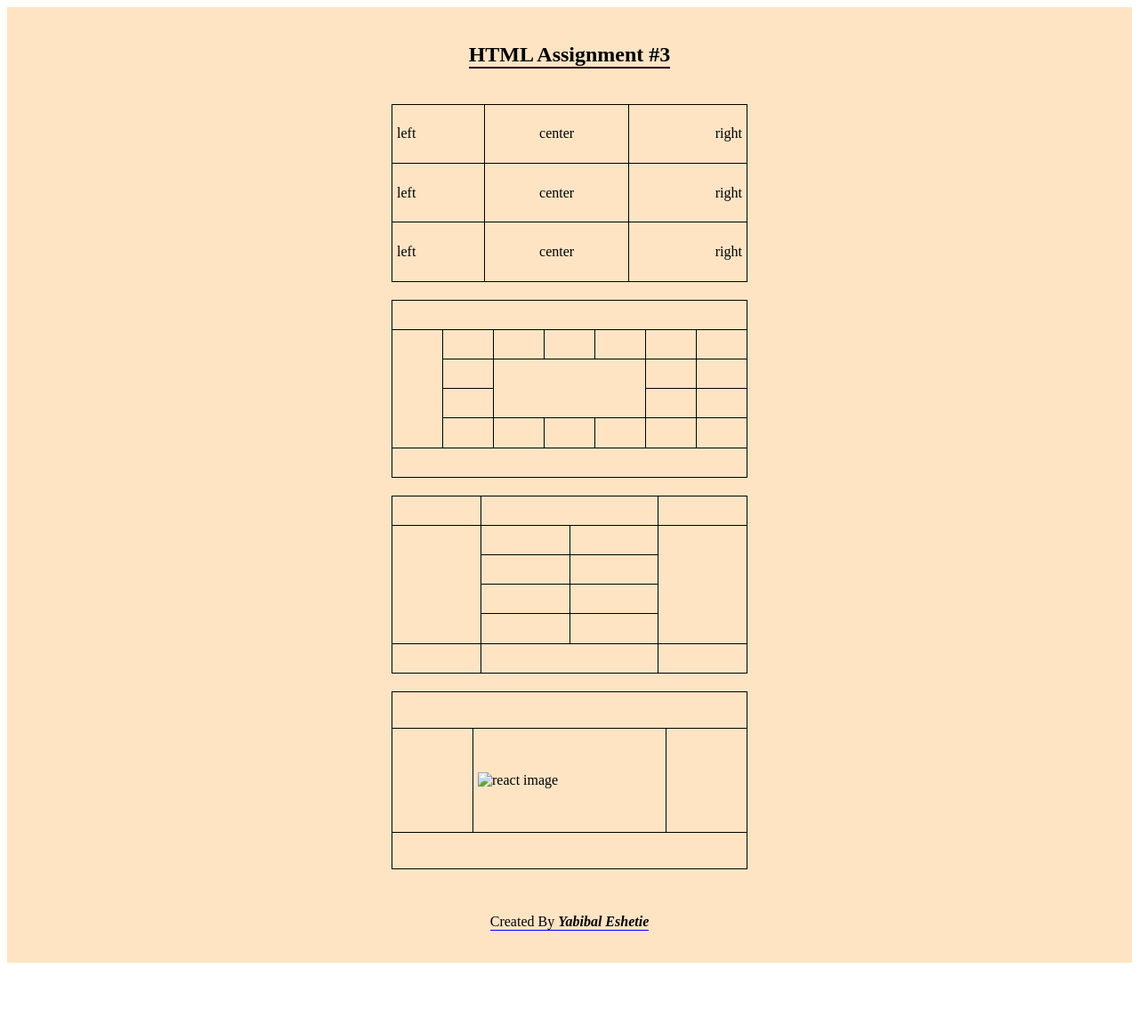
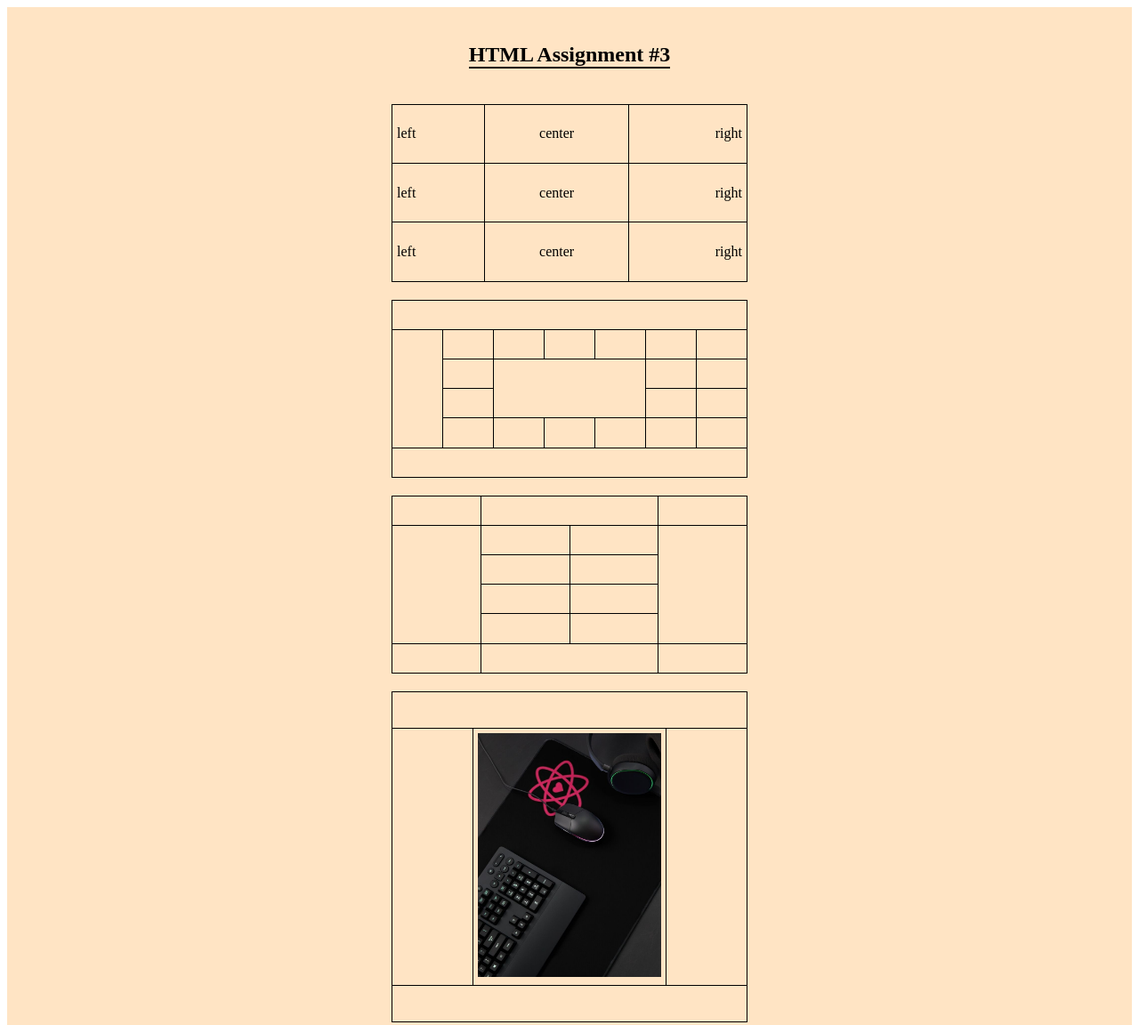
Before and after one commit to Yab112/Dot, a plain HTML site: page Table-and-lists/index.html in a window 1280 px wide. Shown: the top 1152 px of the page at 89% size. Before the commit the page ends 1090 px from the top, so only its background shows below. Drawn offline with Linux system fonts and the light colour scheme.

Commit message:
Update index.html

```diff
--- a/Table-and-lists/index.html
+++ b/Table-and-lists/index.html
@@ -152,7 +152,7 @@
                 </tr>
                 <tr>
                     <td style="width: 80px;"></td>
-                    <td><img src="_React Js is love - New React Code Logo_ Mouse Pad for Sale by Kanha Design _ ⭐⭐⭐⭐⭐.jpg"
+                    <td><img src="image.jpg"
                             width="100%" height="100%" alt="react image"></td>
                     <td style="width: 80px; "></td>
                 </tr>
```
